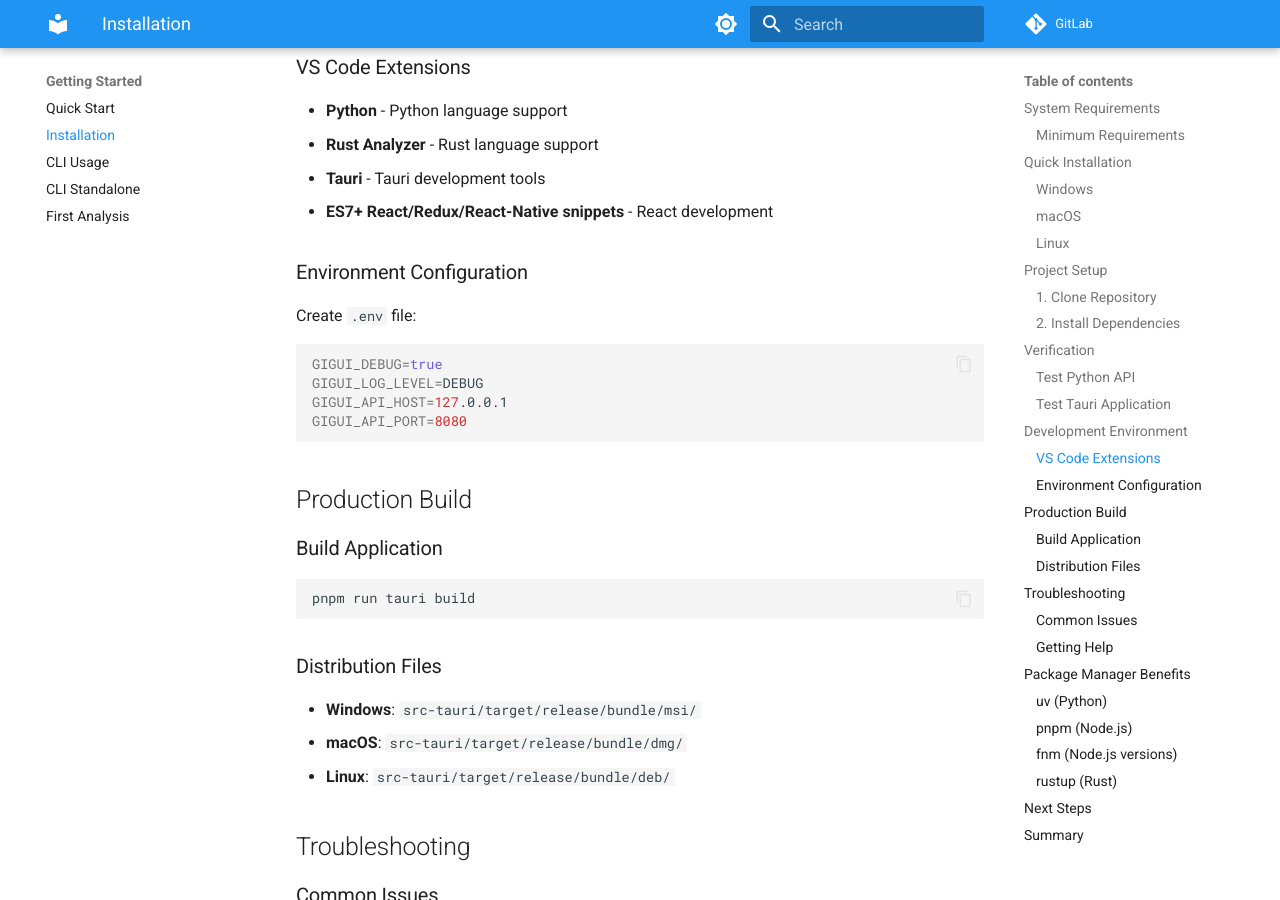
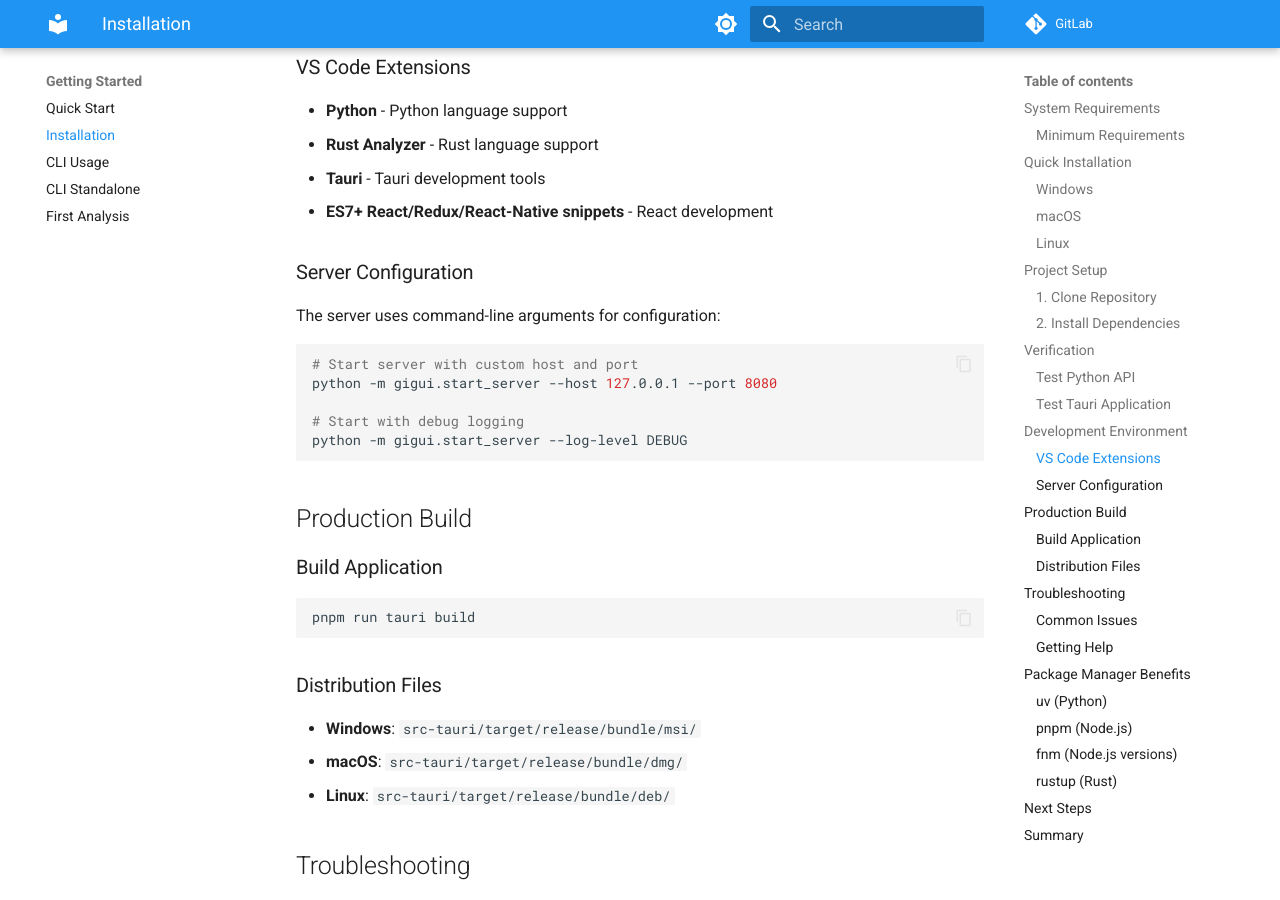
Before and after one commit to boost-edu-tools/gitinspectorgui, an MkDocs documentation site: the page built from docs/getting-started/installation.md, in a window 1280 px wide and 900 px high, scrolled down 2513 px. Built offline with MkDocs 1.6.1 and Material for MkDocs 9.7.7, drawn with Linux system fonts in a browser that asks for light colours; comment, search, counter and statistics services are not loaded.

Commit message:
docs: remove non-functional environment variables from documentation
- Remove GIGUI_DEBUG, GIGUI_LOG_LEVEL, GIGUI_API_HOST, GIGUI_API_PORT references
- Replace with actual command-line argument examples
- Update installation, development, troubleshooting, and API reference docs
- Ensure documentation matches current implementation

````diff
--- a/docs/getting-started/installation.md
+++ b/docs/getting-started/installation.md
@@ -118,15 +118,16 @@ Application window should open and connect automatically.
 -   **Tauri** - Tauri development tools
 -   **ES7+ React/Redux/React-Native snippets** - React development
 
-### Environment Configuration
+### Server Configuration
 
-Create `.env` file:
+The server uses command-line arguments for configuration:
 
 ```bash
-GIGUI_DEBUG=true
-GIGUI_LOG_LEVEL=DEBUG
-GIGUI_API_HOST=127.0.0.1
-GIGUI_API_PORT=8080
+# Start server with custom host and port
+python -m gigui.start_server --host 127.0.0.1 --port 8080
+
+# Start with debug logging
+python -m gigui.start_server --log-level DEBUG
 ```
 
 ## Production Build
````
Also changed, not shown: docs/api/reference.md (+1 -2 lines), docs/development/development-mode.md (+1 -13 lines), docs/development/environment-setup.md (+1 -11 lines), docs/development/troubleshooting.md (+2 -4 lines).
